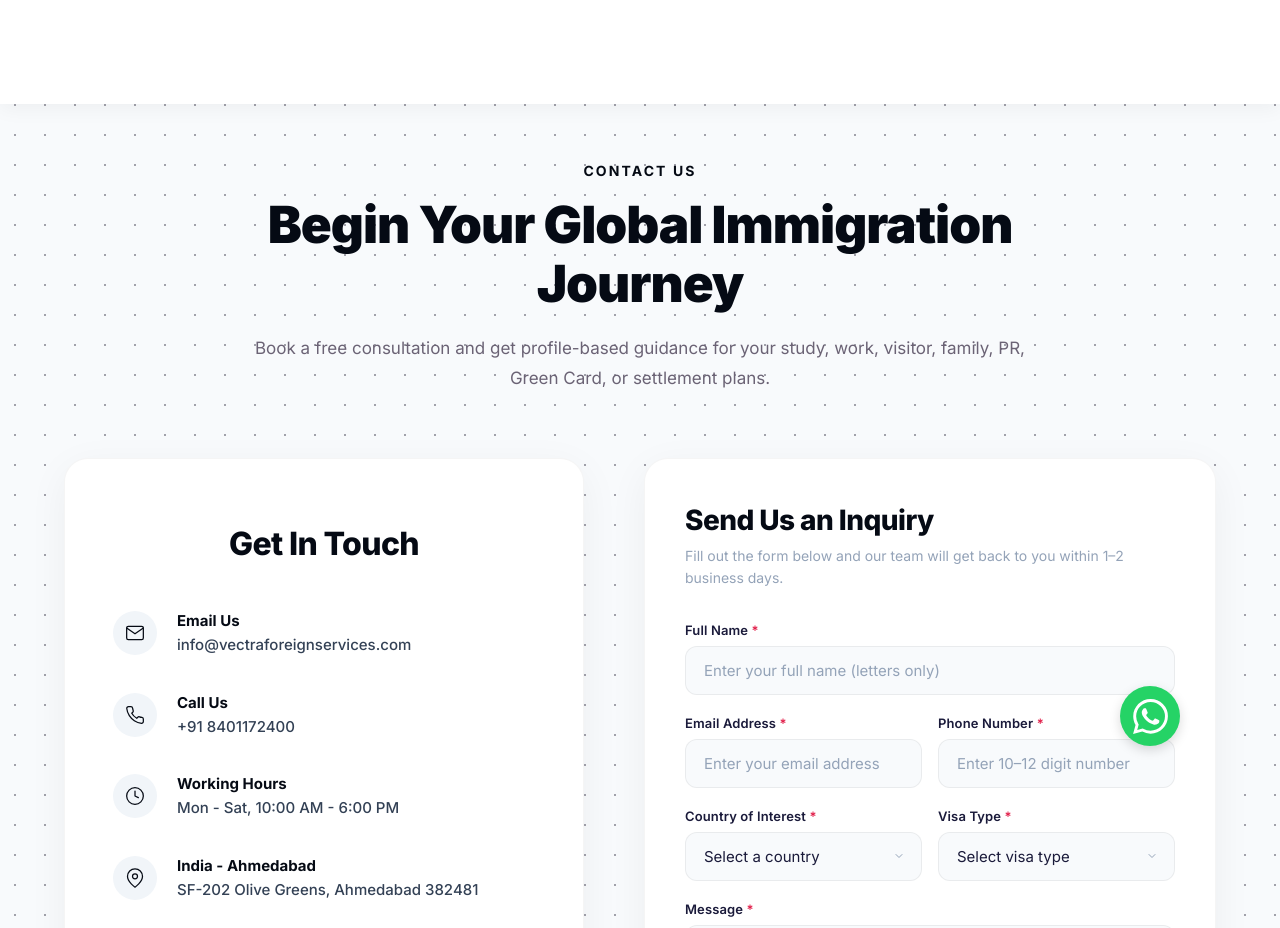
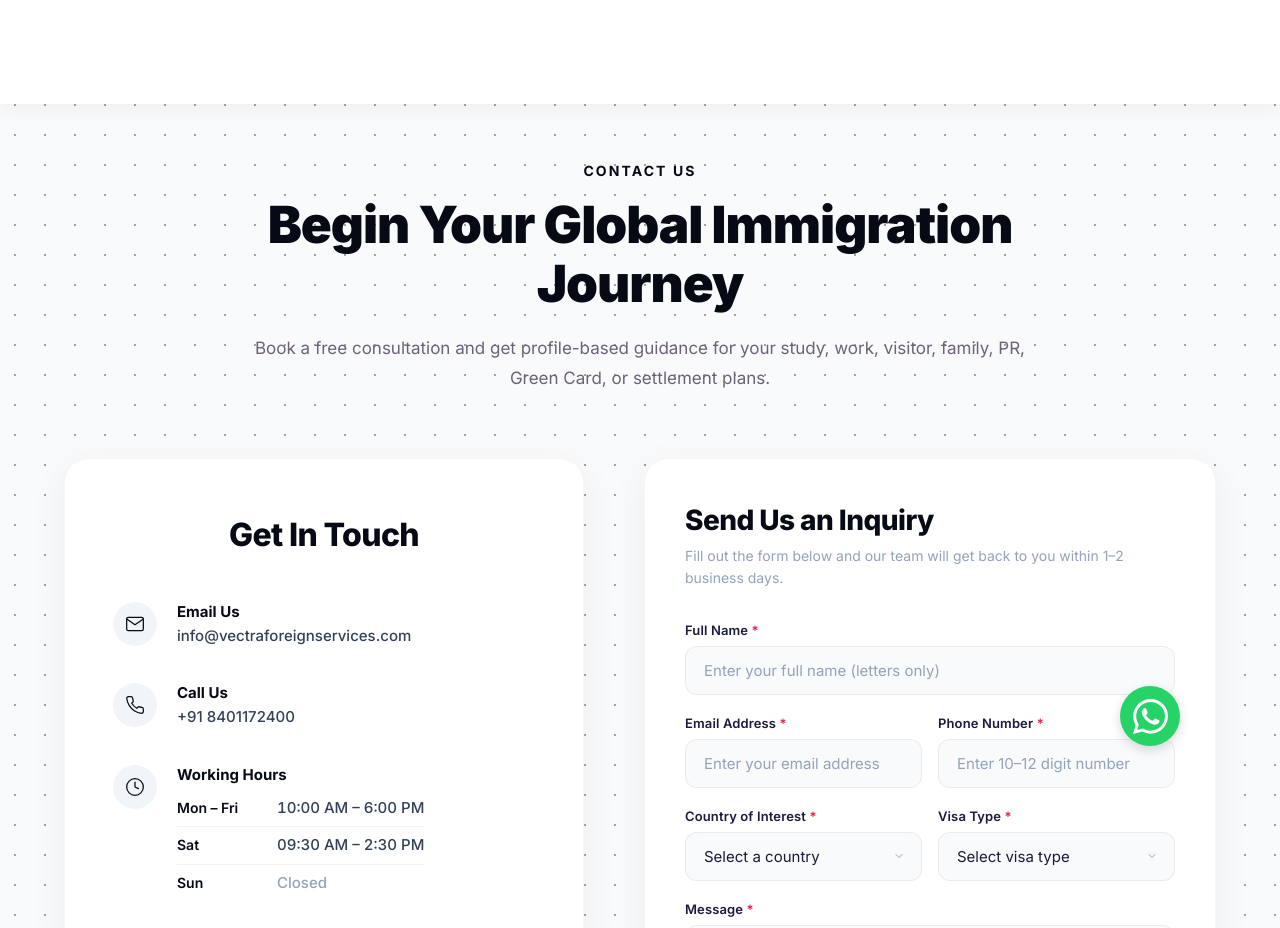
Before and after one commit to naammaann31/VFS, a React (Vite) app: page /contact in a window 1280 px wide. Shown: the top 928 px of the page. Built offline with nearby package versions, Linux system fonts and the light colour scheme.

Commit message:
SEO Phase 1 completed

```diff
--- a/index.html
+++ b/index.html
@@ -64,9 +64,10 @@
             "description": "Vectra Foreign Services supports students, professionals, and families in achieving their international goals with expert visa guidance and immigration consulting.",
             "email": "info@vectraforeignservices.com",
             "telephone": "+918401172400",
+            "hasMap": "https://www.google.com/maps/place/Vectra+Foreign+Services/@23.1040068,72.5312766,868m/data=!3m2!1e3!4b1!4m6!3m5!1s0x395e8353e85779ef:0x5f8842681a02f3c5!8m2!3d23.1040019!4d72.5338515!16s%2Fg%2F11zxcpmf25?entry=ttu&g_ep=EgoyMDI2MDkxNi4wIKXMDSoASAFQAw%3D%3D",
             "address": {
               "@type": "PostalAddress",
-              "streetAddress": "2nd Floor - 202, No.32, T.P. Scheme, Olive Greens, above Shambhu's Coffee, Gota",
+              "streetAddress": "SF - 202, Olive Greens, above Shambhu's Coffee, Gota",
               "addressLocality": "Ahmedabad",
               "addressRegion": "Gujarat",
               "postalCode": "382481",
@@ -75,9 +76,15 @@
             "openingHoursSpecification": [
               {
                 "@type": "OpeningHoursSpecification",
-                "dayOfWeek": ["Monday", "Tuesday", "Wednesday", "Thursday", "Friday", "Saturday"],
+                "dayOfWeek": ["Monday", "Tuesday", "Wednesday", "Thursday", "Friday"],
                 "opens": "10:00",
                 "closes": "18:00"
+              },
+              {
+                "@type": "OpeningHoursSpecification",
+                "dayOfWeek": "Saturday",
+                "opens": "09:30",
+                "closes": "14:30"
               }
             ],
             "contactPoint": {
--- a/src/components/Footer.jsx
+++ b/src/components/Footer.jsx
@@ -144,11 +144,11 @@ const Footer = () => {
               </h5>
               <p>
                 <a
-                  href="https://maps.google.com/?q=SF-202+Olive+Greens,+Ahmedabad+382481"
+                  href="https://www.google.com/maps/place/Vectra+Foreign+Services/@23.1040068,72.5312766,868m/data=!3m2!1e3!4b1!4m6!3m5!1s0x395e8353e85779ef:0x5f8842681a02f3c5!8m2!3d23.1040019!4d72.5338515!16s%2Fg%2F11zxcpmf25?entry=ttu&g_ep=EgoyMDI2MDkxNi4wIKXMDSoASAFQAw%3D%3D"
                   target="_blank"
                   rel="noopener noreferrer"
                 >
-                  SF-202 Olive Greens, Ahmedabad 382481
+                  SF - 202, Olive Greens, above Shambhu's Coffee, Gota, Ahmedabad, Gujarat 382481
                 </a>
               </p>
             </div>
--- a/src/data/complianceDisclaimer.js
+++ b/src/data/complianceDisclaimer.js
@@ -502,7 +502,7 @@ export const complianceSections = [
           {
             label: "Business Address",
             value:
-              "2nd Floor - 202, No.32, T.P. Scheme, Olive Greens, above Shambhu's Coffee, Gota, Ahmedabad, Gujarat 382481",
+              "SF - 202, Olive Greens, above Shambhu's Coffee, Gota, Ahmedabad, Gujarat 382481",
           },
         ],
       },
@@ -629,7 +629,7 @@ export const complianceSections = [
           {
             label: "Address",
             value:
-              "2nd Floor - 202, No.32, T.P. Scheme, Olive Greens, above Shambhu's Coffee, Gota, Ahmedabad, Gujarat 382481",
+              "SF - 202, Olive Greens, above Shambhu's Coffee, Gota, Ahmedabad, Gujarat 382481",
           },
         ],
       },
--- a/src/data/storagePolicy.js
+++ b/src/data/storagePolicy.js
@@ -413,7 +413,7 @@ export const cookieSections = [
           {
             label: "Address",
             value:
-              "2nd Floor - 202, No.32, T.P. Scheme, Olive Greens, above Shambhu's Coffee, Gota, Ahmedabad, Gujarat 382481",
+              "SF - 202, Olive Greens, above Shambhu's Coffee, Gota, Ahmedabad, Gujarat 382481",
           },
         ],
       },
--- a/src/data/termsOfService.js
+++ b/src/data/termsOfService.js
@@ -29,7 +29,7 @@ export const termsSections = [
           {
             label: "Office Address",
             value:
-              "2nd Floor - 202, No.32, T.P. Scheme, Olive Greens, above Shambhu's Coffee, Gota, Ahmedabad, Gujarat 382481",
+              "SF - 202, Olive Greens, above Shambhu's Coffee, Gota, Ahmedabad, Gujarat 382481",
           },
           {
             label: "Email",
@@ -609,7 +609,7 @@ export const termsSections = [
           {
             label: "Address",
             value:
-              "2nd Floor - 202, No.32, T.P. Scheme, Olive Greens, above Shambhu's Coffee, Gota, Ahmedabad, Gujarat 382481",
+              "SF - 202, Olive Greens, above Shambhu's Coffee, Gota, Ahmedabad, Gujarat 382481",
           },
           {
             label: "Email",
--- a/src/pages/Contact.css
+++ b/src/pages/Contact.css
@@ -130,6 +130,41 @@
   font-size: 15px;
   font-weight: 500;
   line-height: 1.5;
+}
+.contact-hours {
+  width: 100%;
+  max-width: 300px;
+  margin: 2px 0 0;
+}
+.contact-hours-row {
+  grid-template-columns: 84px 1fr;
+  align-items: baseline;
+  column-gap: 16px;
+  padding: 7px 0;
+  display: grid;
+}
+.contact-hours-row + .contact-hours-row {
+  border-top: 1px solid #0000000d;
+}
+.contact-hours dt,
+.contact-hours dd {
+  text-align: left;
+}
+.contact-hours dt {
+  color: #050a14;
+  font-size: 14px;
+  font-weight: 600;
+}
+.contact-hours dd {
+  color: #334155;
+  font-variant-numeric: tabular-nums;
+  margin: 0;
+  font-size: 15px;
+  font-weight: 500;
+  line-height: 1.5;
+}
+.contact-hours dd.contact-hours-closed {
+  color: #94a3b8;
 }
 .contact-social-section {
   border-top: 1px solid #0000000d;
--- a/src/pages/Contact.jsx
+++ b/src/pages/Contact.jsx
@@ -175,7 +175,7 @@ const Contact = () => {
     <div className="contact-page">
       <Seo
         title="Contact Vectra Foreign Services | Visa & Immigration Consultants"
-        description="Book a free consultation with Vectra Foreign Services in Ahmedabad. Call +91 8401172400 or email info@vectraforeignservices.com. Mon-Sat, 10 AM-6 PM."
+        description="Book a free consultation with Vectra Foreign Services in Ahmedabad. Call +91 8401172400 or email info@vectraforeignservices.com."
         path="/contact"
       />
       <Navbar />
@@ -282,7 +282,20 @@ const Contact = () => {
                   </div>
                   <div className="contact-info-text-group">
                     <h4 className="contact-info-title">Working Hours</h4>
-                    <p className="contact-info-detail">Mon - Sat, 10:00 AM - 6:00 PM</p>
+                    <dl className="contact-hours">
+                      <div className="contact-hours-row">
+                        <dt>Mon – Fri</dt>
+                        <dd>10:00 AM – 6:00 PM</dd>
+                      </div>
+                      <div className="contact-hours-row">
+                        <dt>Sat</dt>
+                        <dd>09:30 AM – 2:30 PM</dd>
+                      </div>
+                      <div className="contact-hours-row">
+                        <dt>Sun</dt>
+                        <dd className="contact-hours-closed">Closed</dd>
+                      </div>
+                    </dl>
                   </div>
                 </motion.div>
 
@@ -311,14 +324,14 @@ const Contact = () => {
                     <h4 className="contact-info-title">India - Ahmedabad</h4>
                     <p className="contact-info-detail">
                       <a
-                        href="https://www.google.com/maps/place/Vectra+Staffing+Pvt+Ltd/@23.1039949,72.5289416,16.93z/data=!4m10!1m2!2m1!1svectra+staffing+ahmedabad!3m6!1s0x395e830bcc3b1ec5:0x8a3f8f07b4c1f530!8m2!3d23.1039929!4d72.5338474!15sChl2ZWN0cmEgc3RhZmZpbmcgYWhtZWRhYmFkkgEVZW1wbG95bWVudF9jb25zdWx0YW504AEA!16s%2Fg%2F11npsvsbyt?authuser=0&entry=ttu&g_ep=EgoyMDI2MDYxMC4wIKXMDSoASAFQAw%3D%3D"
+                        href="https://www.google.com/maps/place/Vectra+Foreign+Services/@23.1040068,72.5312766,868m/data=!3m2!1e3!4b1!4m6!3m5!1s0x395e8353e85779ef:0x5f8842681a02f3c5!8m2!3d23.1040019!4d72.5338515!16s%2Fg%2F11zxcpmf25?entry=ttu&g_ep=EgoyMDI2MDkxNi4wIKXMDSoASAFQAw%3D%3D"
                         target="_blank"
                         rel="noopener noreferrer"
                         style={{ color: "inherit", textDecoration: "none" }}
                         onMouseEnter={(e) => (e.target.style.textDecoration = "underline")}
                         onMouseLeave={(e) => (e.target.style.textDecoration = "none")}
                       >
-                        SF-202 Olive Greens, Ahmedabad 382481
+                        SF - 202, Olive Greens, above Shambhu's Coffee, Gota, Ahmedabad, Gujarat 382481
                       </a>
                     </p>
                   </div>
```
Also changed, not shown: 1 other file (tests, documents, lock files or other folders).
